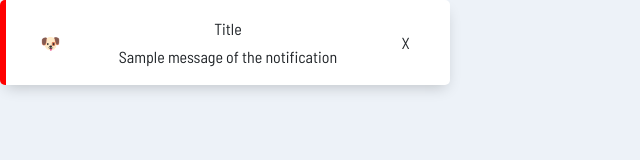
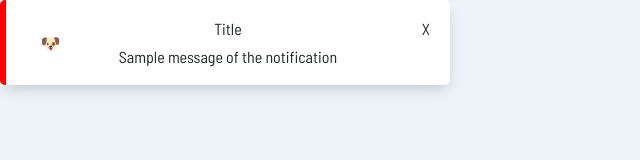
Before and after one commit to kbuczek/react-beginner-projects, a React (Create React App) app: page /notification in a window 1280 px wide. Shown: the top 160 px of the page, without its empty margins (0-640 px from the left). Built offline with nearby package versions, Linux system fonts and the light colour scheme.

Commit message:
notification

```diff
--- a/src/Projects/Notification/Notification.tsx
+++ b/src/Projects/Notification/Notification.tsx
@@ -4,11 +4,13 @@ import "./notification.css";
 interface Notification {
   title: string;
   message: string;
+  type: string;
 }
 
 const Notification: React.FunctionComponent<Notification> = ({
   title,
   message,
+  type = "default",
 }) => {
   return (
     <div className="notification">
--- a/src/Projects/Notification/notification.css
+++ b/src/Projects/Notification/notification.css
@@ -3,15 +3,27 @@
   grid-template-columns: 1fr 3fr 1fr;
   align-items: center;
   justify-content: center;
-  width: 450px;
+  max-width: 450px;
   min-height: 85px;
   background-color: #fff;
   border-radius: 5px;
   border-left: 6px solid red;
   box-shadow: 1px 7px 14px -5px rgba(0, 0, 0, 0.2);
+  position: relative;
 }
 
-.notification-text > div {
+/* .notification-text > div {
   justify-content: start !important;
   align-items: start !important;
+} */
+
+.notification-close {
+  padding: 10px;
+  position: absolute;
+  top: 5px;
+  right: 10px;
 }
+
+.notification-close:hover {
+  cursor: pointer;
+}
```
